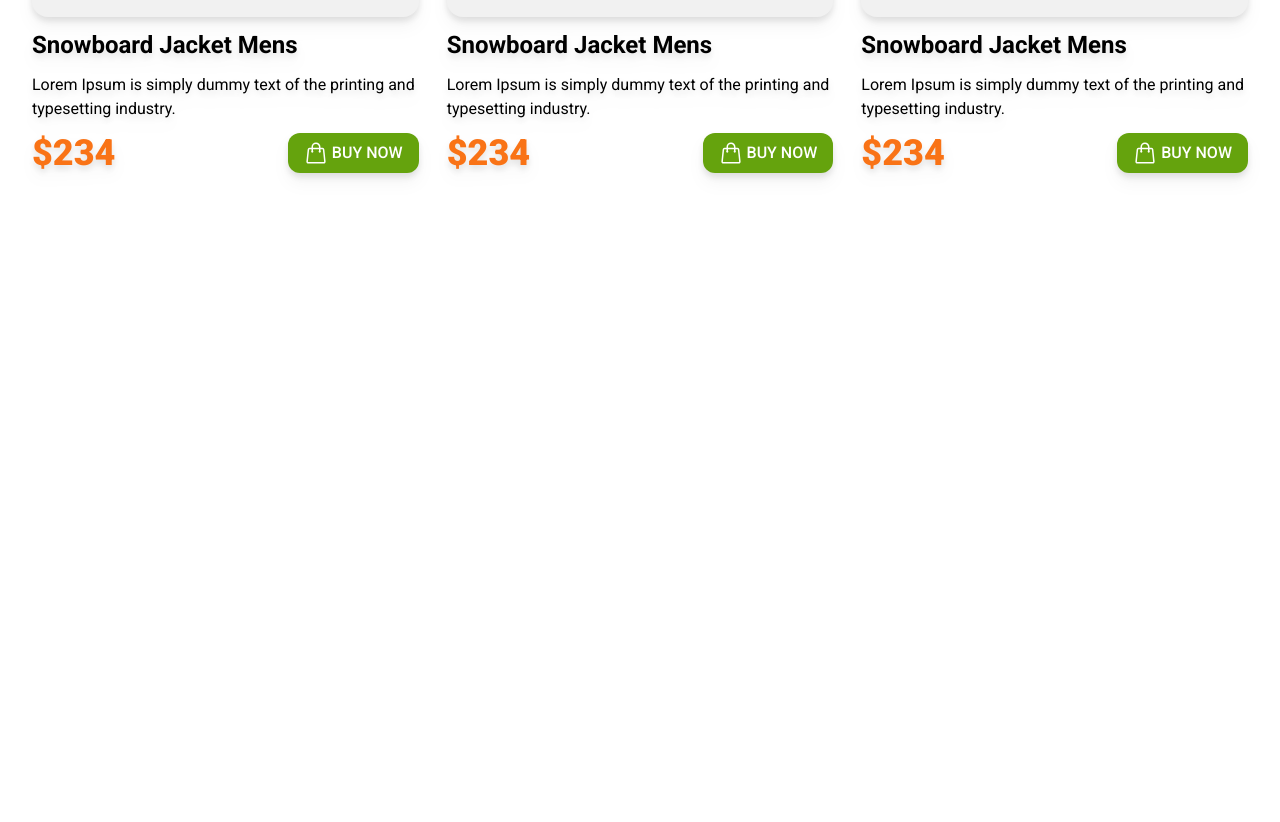
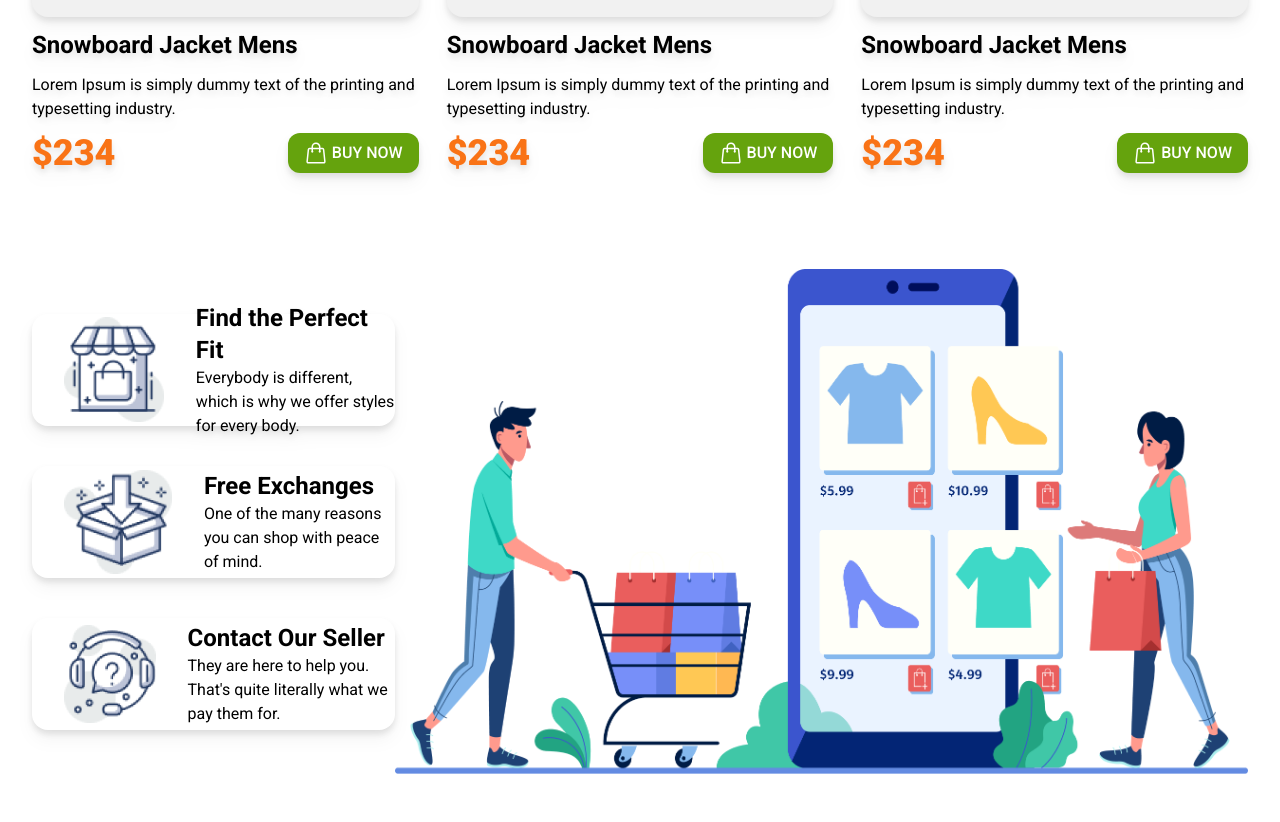
Before and after one commit to karmakarAshis/penguin-fashion, a plain HTML site: page index.html in a window 1280 px wide. Shown: the part 2081-2903 px from the top of the page. Before the commit the page ends 2302 px from the top, so only its background shows below. Drawn offline with nearby package versions, Linux system fonts and the light colour scheme.

```diff
--- a/index.html
+++ b/index.html
@@ -18,7 +18,8 @@
         .font-roboto {
             font-family: 'Roboto', sans-serif;
         }
-        .buy-btn{
+
+        .buy-btn {
             padding: 8px 16px;
         }
     </style>
@@ -188,6 +189,48 @@
             </div>
 
         </section>
+
+        <section class="py-12 px-3 md:px-5 lg:px-8">
+            <div class="flex flex-col-reverse md:flex-col-reverse lg:flex-row justify-between items-center font-roboto ">
+                <div class="my-26">
+                    <!-- text -->
+                    <div class="flex justify-between items-center h-28 my-10 rounded-2xl drop-shadow-lg bg-white ">
+                        <div class="py-5 px-8">
+                            <img src="icons/house.png" alt="">
+                        </div>
+                        <div>
+                            <h4 class="text-2xl font-semibold">Find the Perfect Fit</h4>
+                            <p>Everybody is different, which is why we
+                                offer styles for every body.</p>
+                        </div>
+                    </div>
+                    <div class="flex justify-between items-center h-28 my-10 rounded-2xl drop-shadow-lg bg-white">
+                        <div class="py-5 px-8">
+                            <img src="icons/box.png" alt="">
+                        </div>
+                        <div>
+                            <h4 class="text-2xl font-semibold">Free Exchanges</h4>
+                            <p>One of the many reasons you can shop
+                                with peace of mind.</p>
+                        </div>
+                    </div>
+                    <div class="flex justify-between items-center h-28 my-10 rounded-2xl drop-shadow-lg bg-white">
+                        <div class="py-5 px-8">
+                            <img src="icons/question.png" alt="">
+                        </div>
+                        <div>
+                            <h4 class="text-2xl font-semibold">Contact Our Seller</h4>
+                            <p>They are here to help you. That's quite
+                                literally what we pay them for.</p>
+                        </div>
+                    </div>
+                </div>
+                <div>
+                    <img class="2-auto" src="images/shopping.png" alt="">
+                </div>
+            </div>
+        </section>
+
     </main>
 </body>
 
```
Lines whose indentation alone changed are shown as unchanged.
